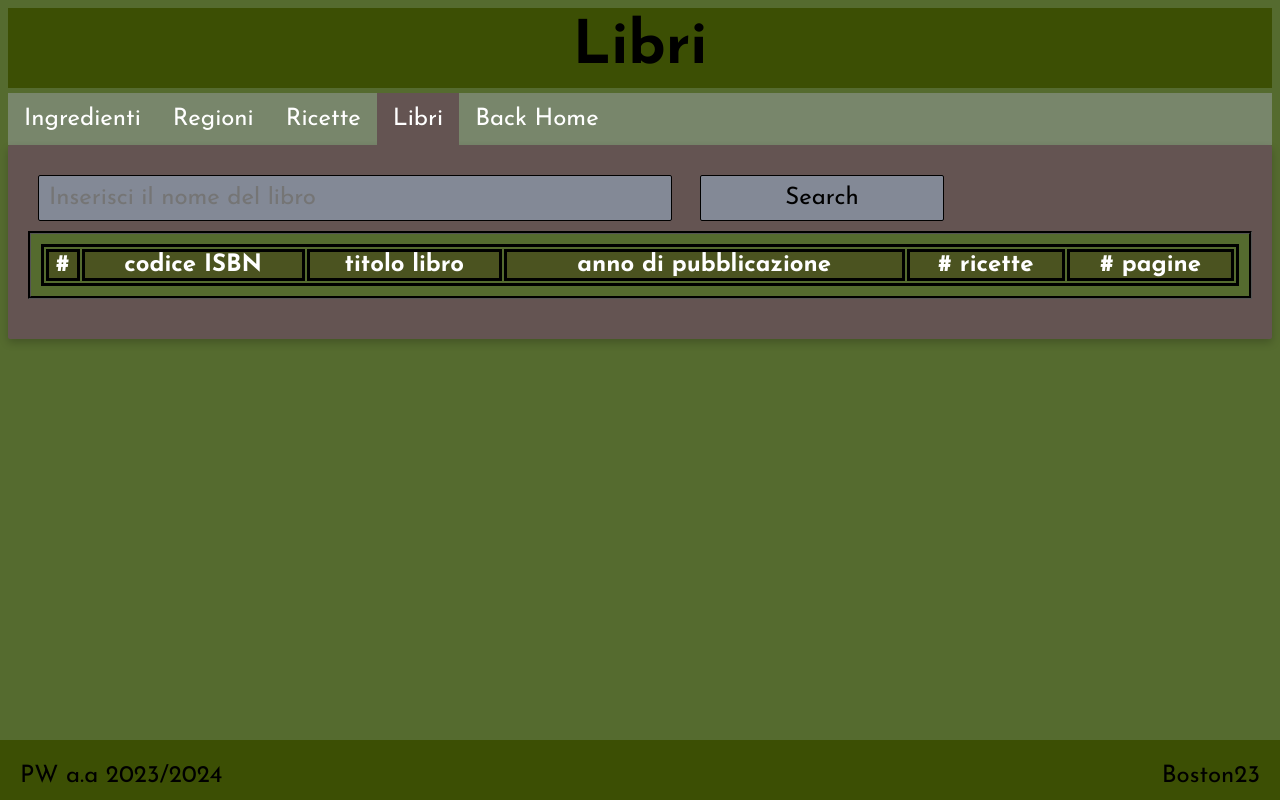
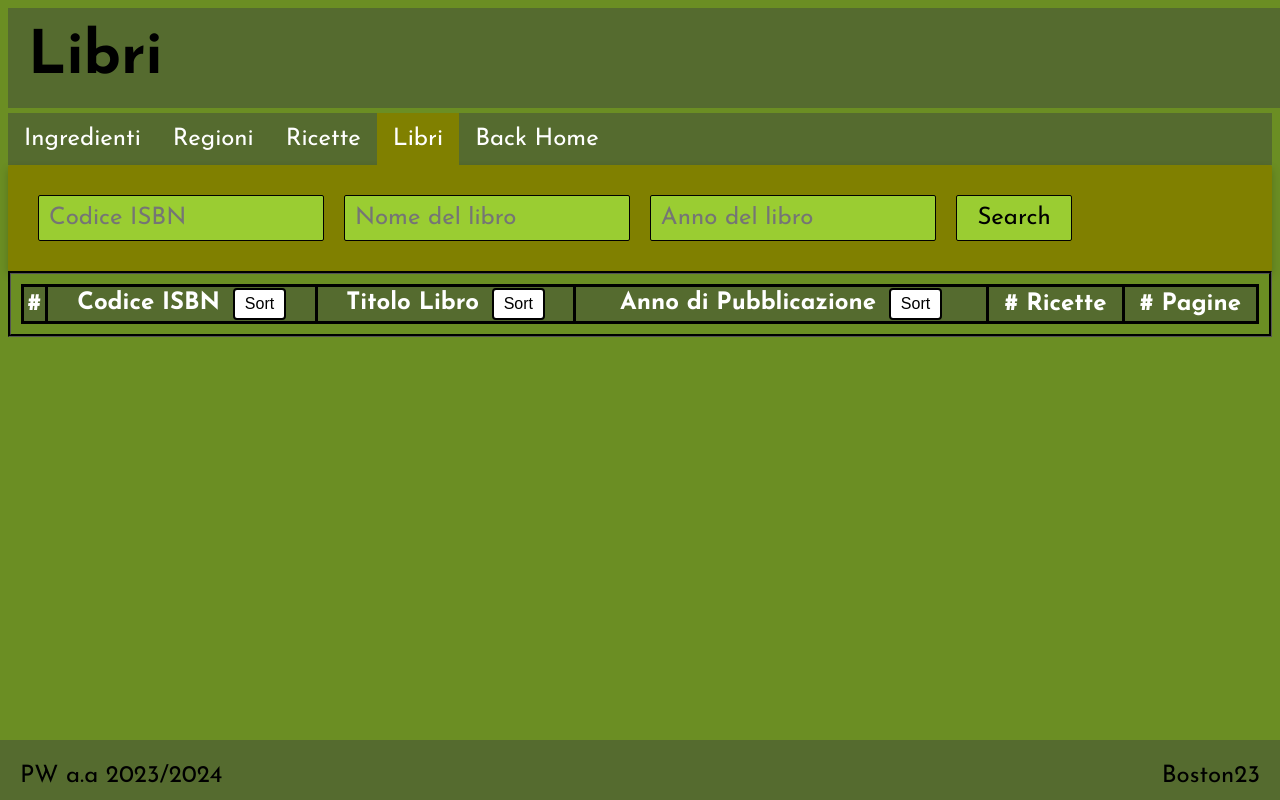
Before and after one commit to lghisleni/ProgettoPW_Boston23, a PHP site: page /ProgettoRicettario/libri.php in a window 1280 px wide. Run offline with PHP 8.4, Linux system fonts and the light colour scheme; data that the repository does not hold is empty; some web fonts are replaced.

Commit message:
Correzioni 🧙‍♂️!!!!

```diff
--- a/ProgettoRicettario/css/ricettario.css
+++ b/ProgettoRicettario/css/ricettario.css
@@ -4,13 +4,23 @@ header {
     top: 0px;
     left: 0px;
     margin-bottom: 5px;
-    background: #3C4F04;
+    background: #556B2F; /* Olive Drab */
     font-family: "Josefin Sans", sans-serif;
+    display: flex;
+    justify-content: space-between;
+    align-items: center;
+    padding: 10px;
+}
+
+.header h1 {
+    margin: 0;
+    font-size: 60px;
+    color: black;
 }
 
 /* body */
 body {
-    background-color: #556B2F;
+    background-color: #6B8E23; /* Olive Green */
     font-family: "Josefin Sans", sans-serif;
     font-size: 24px;
     margin-bottom: 60px;
@@ -24,17 +34,17 @@ footer {
     bottom: 0px;
     left: 0px;
     margin-top: 5px;
-    background: #3C4F04;
+    background: #556B2F; /* Olive Drab */
     font-family: "Josefin Sans", sans-serif;
-    text-align: center, center;
+    text-align: center;
 }
 
-#containerFooter{
+#containerFooter {
     width: 100%;
     height: 100%;
 }
 
-#testoFooterSx{
+#testoFooterSx {
     margin-left: 20px;
     padding: 0px;
     text-align: left;
@@ -55,15 +65,14 @@ footer {
 /* container e form ricerca */
 #container {
     padding: 20px;
-    box-shadow: 0 4px 8px rgba(0,0,0,0.2);
-    background-color: #645452;
+    box-shadow: 0 4px 8px rgba(0, 0, 0, 0.2);
+    background-color: #808000; /* Olive */
     border-radius: 2px;
 }
 
-
-form input[type="text"]{
+form input[type="text"] {
     color: black;
-    background-color: #838996;
+    background-color: #9ACD32; /* Yellow Green */
     width: 50%;
     padding: 10px;
     margin: 10px 10px;
@@ -87,7 +96,7 @@ form select {
 
 #searchButton {
     color: black;
-    background-color: #838996;
+    background-color: #9ACD32; /* Yellow Green */
     width: 20%;
     padding: 10px;
     margin: 10px 10px;
@@ -97,16 +106,38 @@ form select {
     font-size: 24px;
 }
 
-/* altri elementi*/
+#searchButton:hover {
+    background-color: #556B2F; /* Olive Drab */
+    color: white;
+}
+
+/* altri elementi */
 h1 {
     padding: 10px;
     margin: 0px;
-	font-size : 60px;
+    font-size: 60px;
     color: black;
     text-align: center;
+    display: inline-block;
 }
 
-#formButton{
+#containerForm {
+    display: flex;
+    flex-direction: row;
+    align-items: center;
+}
+
+#containerForm form {
+    display: flex;
+    flex-direction: row;
+    align-items: center;
+}
+
+#containerForm input[type="text"], #containerForm input[type="submit"] {
+    margin-right: 10px; /* Aggiunge spazio tra i campi */
+}
+
+#formButton {
     display: grid;
     grid-template-columns: auto auto;
     gap: 0px;
@@ -128,7 +159,7 @@ ul {
     margin: 0;
     padding: 0;
     overflow: hidden;
-    background-color: #78866B;
+    background-color: #556B2F; /* Olive Drab */
 }
 
 li {
@@ -146,11 +177,11 @@ li a {
 }
 
 li a:hover:not(.active) {
-    background-color: #78866B;
+    background-color: #6B8E23; /* Olive Green */
 }
 
 .active {
-    background-color: #645452;
+    background-color: #808000; /* Olive */
 }
 
 #risultati {
@@ -159,31 +190,31 @@ li a:hover:not(.active) {
     color: black;
     margin-bottom: 20px;
     border: 3px groove black;
-    background-color: #556B2F;
+    background-color: #6B8E23; /* Olive Green */
     padding: 10px;
 }
 
-.table{
+.table {
     width: 100%;
     border: 3px solid black;
     color: white;
-    border-collapse: separate;
+    border-collapse: collapse;
 }
 
-a{
+a {
     color: white;
 }
 
-.header{
-	background: #4B5320;
+.header {
+    background: #556B2F; /* Olive Drab */
 }
 
 .rowEven {
-	background: #6B8E23;
+    background: #6B8E23; /* Olive Green */
 }
 
 .rowOdd {
-	background: #B5A642;
+    background: #808000; /* Olive */
 }
 
 th, td {
@@ -382,8 +448,48 @@ th, td {
     cursor: pointer;
 }
 
+.popupInsert button:hover {
+    background-color: #2F4F4F; /* Dark slate gray */
+    color: white;
+}
+
 .open-popupInsert {
     visibility: visible;
     top: 50%;
     transform: translate(-50%, -50%) scale(0.8);
 }
+
+/* bottone ordinamento */
+/* Stile generale per i bottoni di ordinamento */
+.sort-button {
+    background-color: white; /* Sfondo bianco */
+    border: 2px solid black; /* Bordo nero per definizione */
+    cursor: pointer;
+    font-size: 16px;
+    color: black; /* Testo nero */
+    padding: 5px 10px;
+    margin-left: 5px;
+    display: inline-flex;
+    align-items: center;
+    border-radius: 4px; /* Bordo arrotondato */
+    transition: background-color 0.3s, color 0.3s; /* Transizioni per hover */
+}
+
+.sort-button:hover {
+    background-color: black; /* Sfondo nero al passaggio del mouse */
+    color: white; /* Testo bianco al passaggio del mouse */
+}
+
+/* Icona ascendente */
+.sort-button.sort-asc::after {
+    content: '▲';
+    font-size: 12px;
+    margin-left: 5px;
+}
+
+/* Icona discendente */
+.sort-button.sort-desc::after {
+    content: '▼';
+    font-size: 12px;
+    margin-left: 5px;
+}
--- a/ProgettoRicettario/header.html
+++ b/ProgettoRicettario/header.html
@@ -1,3 +1,3 @@
 <header>
-    <h1 id="titoloHeader"> Progetto Ricettario </h1>
+    <h1 id="titoloHeader"> Ingredienti </h1>
 </header>
--- a/ProgettoRicettario/libri.php
+++ b/ProgettoRicettario/libri.php
@@ -30,11 +30,15 @@
   ?>
 
   <div id="container">
-
-    <form name="stringaRicerca" method="POST">
-		  <input id="nomeLibro" name="nomeLibro" type="text" placeholder="Inserisci il nome del libro"/>
+  	<div id="containerForm">
+    <form name="stringaRicerca" id="searchForm" method="POST" onsubmit="handleRicerca(event)">
+		  <input id="codice" name="codice" type="text" placeholder="Codice ISBN"/>
+		  <input id="nomeLibro" name="nomeLibro" type="text" placeholder="Nome del libro"/>
+		  <input id="anno" name="anno" type="text" placeholder="Anno del libro"/>
 		  <input id="searchButton" type="submit" value="Search"/>
 		</form>
+    </div>
+	</div>
 
 	<div  id="risultati">
 
@@ -53,7 +57,7 @@
               $anno = $_GET["anno"];
 	      }
 
-        $query = getLibriQry($numero, $titolo, $tipo);
+        $query = getLibriQry($codice, $titolo, $anno);
 
 	      include 'connDb.php';
 
@@ -70,13 +74,27 @@
 
 	  <tr class="header">
         <th>#</th>
-					<th>codice ISBN</th>
+        <th>
+            Codice ISBN
+            <button class="sort-button" onclick="sortTable(1, 'string')">Sort</button>
+        </th>
         <!--th>id </th-->
-					<th>titolo libro</th>
-					<th>anno di pubblicazione</th>
-          <th># ricette</th>
-          <th># pagine</th>
+        <th>
+            Titolo Libro
+            <button class="sort-button" onclick="sortTable(2, 'string')">Sort</button>
+        </th>
+        <th>
+            Anno di Pubblicazione
+            <button class="sort-button" onclick="sortTable(3, 'int')">Sort</button>
+        </th>
+        <th>
+            # Ricette
+        </th>
+        <th>
+            # Pagine
+        </th>
     	</tr>
+
 
         <?php
 		      $i=0;
--- a/ProgettoRicettario/popupInsert.php
+++ b/ProgettoRicettario/popupInsert.php
@@ -5,7 +5,7 @@
         <input id="numeroRicettaIns" name="nomeRicettaIns" type="text" placeholder="Inserisci il numero ricetta"/>
         <input id="nomeIngredienteIns" name="nomeIngredienteIns" type="text" placeholder="Inserisci il nome"/>
         <input id="quantitaIns" name="quantitaIns" type="text" placeholder="Inserisci la quantità"/>
-        <input id="insert" type="submit" value="insert"/>
+        <input id="insert" type="submit" value="Insert"/>
     </form>
     <button class="btnBackInser" onclick="annulaInsert()"> Annulla </button>
 </div>
--- a/ProgettoRicettario/popupUpdate.php
+++ b/ProgettoRicettario/popupUpdate.php
@@ -3,7 +3,7 @@
     <form name="formUpdate" id="formUpdate" onsubmit="return handleFormSubmit(event)" method="POST">
         <input id="nomeIngredienteUp" name="nomeIngredienteUp" type="text" placeholder="Inserisci il nome"/>
         <input id="quantitaUp" name="quantitaUp" type="text" placeholder="Inserisci la quantità"/>
-        <input id="update" type="submit" value="update"/>
+        <input id="update" type="submit" value="Update"/>
     </form>
     <button class="btnBackUpdate" onclick="annulaUpdate()"> Annulla </button>
 </div>
--- a/index.php
+++ b/index.php
@@ -29,7 +29,7 @@
   <div id="contenuto">
 
     <ul>
-      <li><a href="/ProgettoRicettario/index.php" target="_self">Progetto Ricettario</a></li>
+      <li><a href="/ProgettoRicettario/ingredienti.php" target="_self">Progetto Ricettario</a></li>
       <li><a href="/ProgettoRicettario/index.php" target="_self">Progetto Due</a></li>
     </ul>
 
```
Also changed, not shown: other parts of ProgettoRicettario/css/ricettario.css (+68 -33 lines), ProgettoRicettario/dbQuery.php (+29 -42 lines), ProgettoRicettario/ingredienti.php (+28 -11 lines), ProgettoRicettario/js/ricettario.js (+77 -0 lines), ProgettoRicettario/palete.txt (+6 -10 lines), ProgettoRicettario/regioni.php (+20 -7 lines), ProgettoRicettario/ricette.php (+30 -12 lines). Lines whose indentation alone changed are shown as unchanged.
